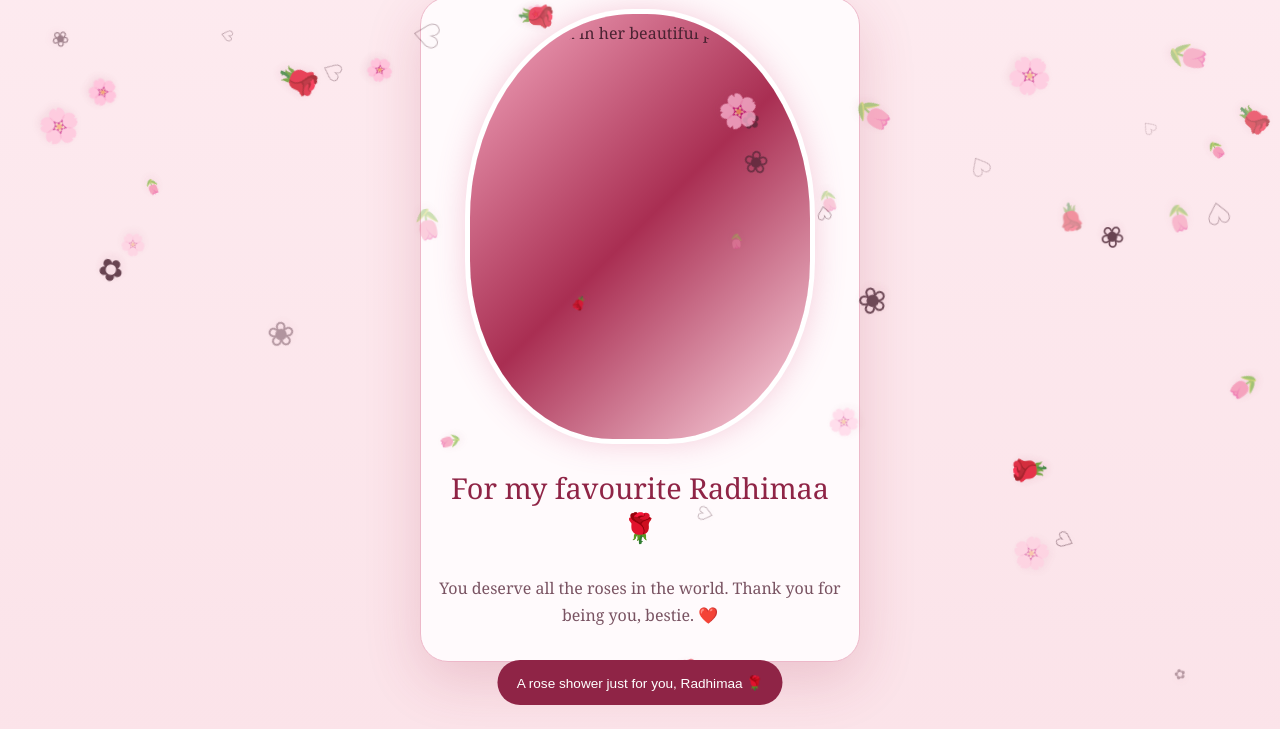
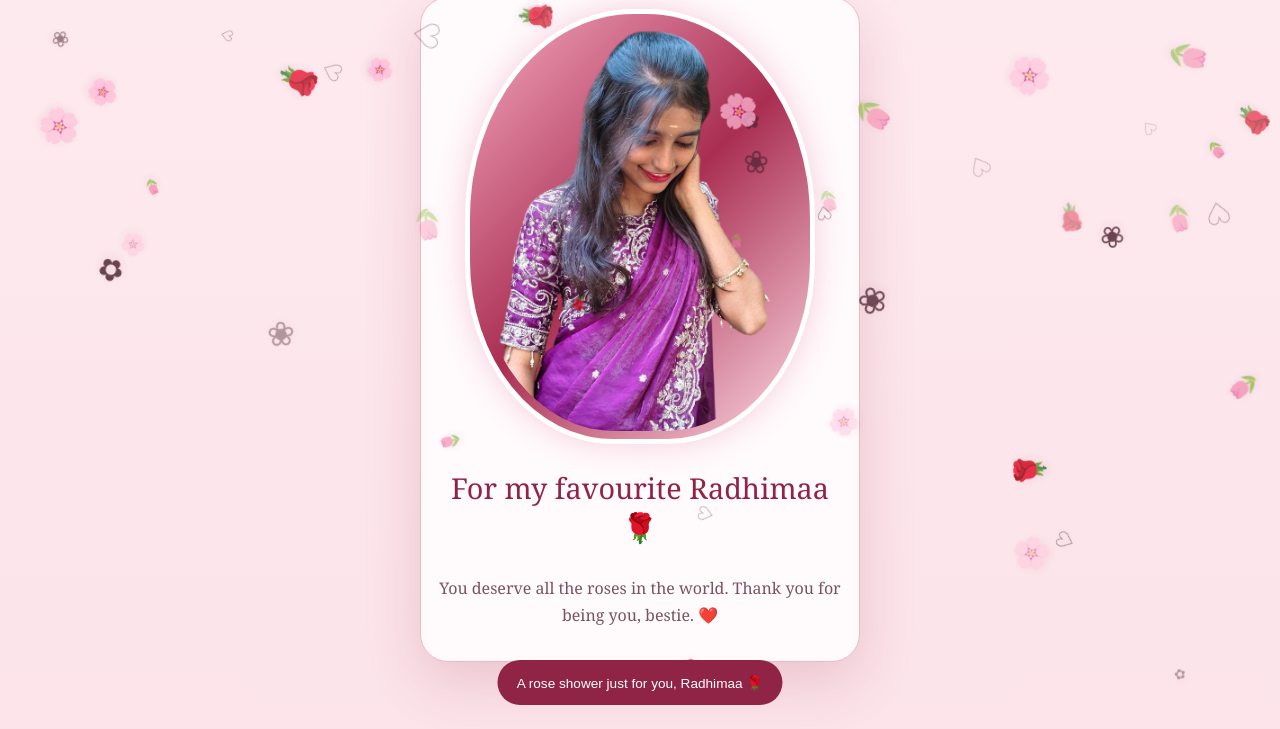
Before and after one commit to josmelodies/radhimaa, a plain HTML site: page index.html in a window 1280 px wide. Both pictures are taken after a click on the button "Send a shower of flowers 🌷". Shown: the part 2809-3538 px from the top of the page. Drawn offline with Linux system fonts and the light colour scheme.

Commit message:
Update index.html

```diff
--- a/index.html
+++ b/index.html
@@ -85,7 +85,7 @@
 
         <div class="photo-surprise" id="photoSurprise" aria-live="polite">
           <div class="photo-heart">
-            <img src="radhimaa.webp" alt="Radhimaa in her beautiful purple saree">
+            <img src="radhimaa.png" alt="Radhimaa in her beautiful purple saree">
           </div>
           <h3>For my favourite Radhimaa 🌹</h3>
           <p>You deserve all the roses in the world. Thank you for being you, bestie. ❤️</p>
```
